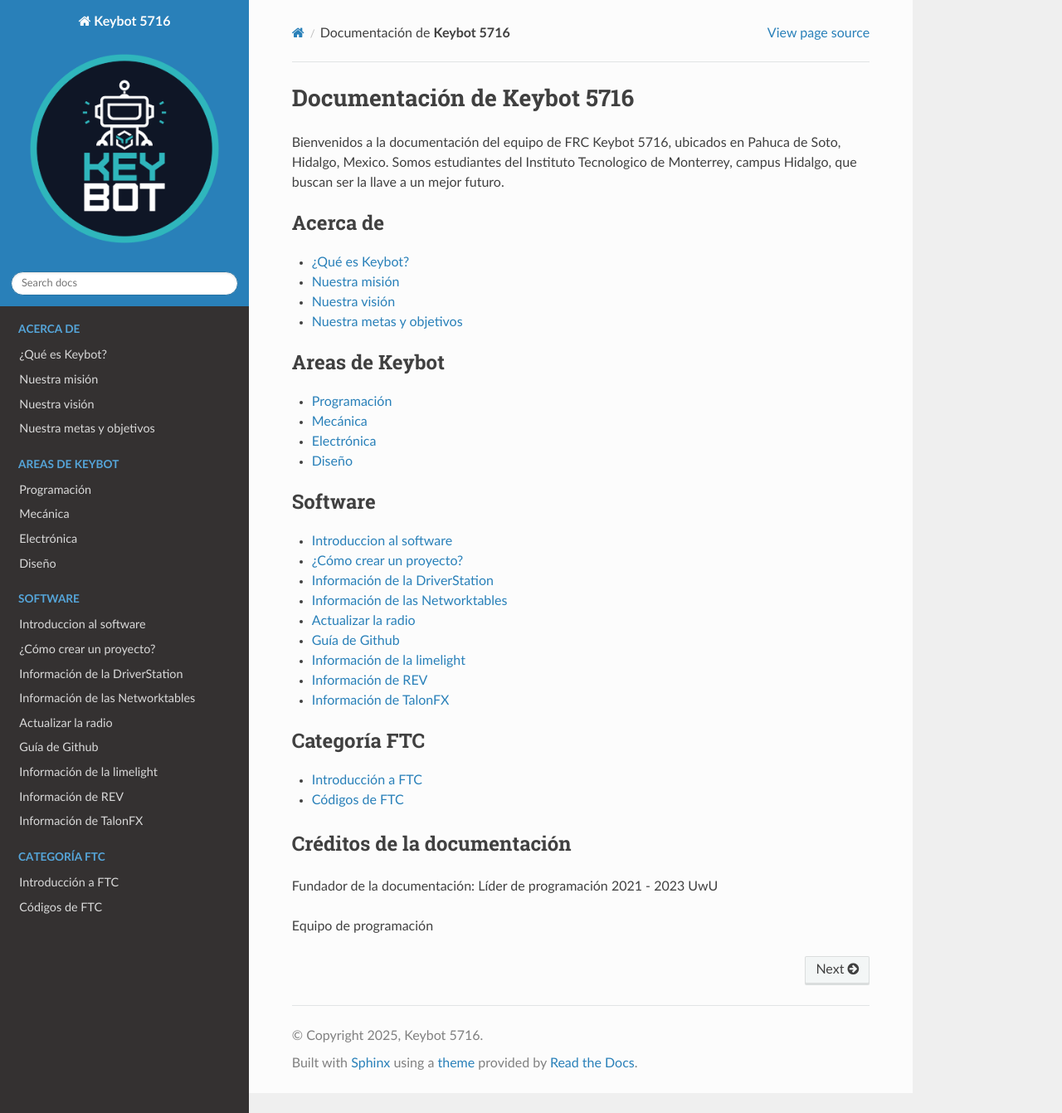
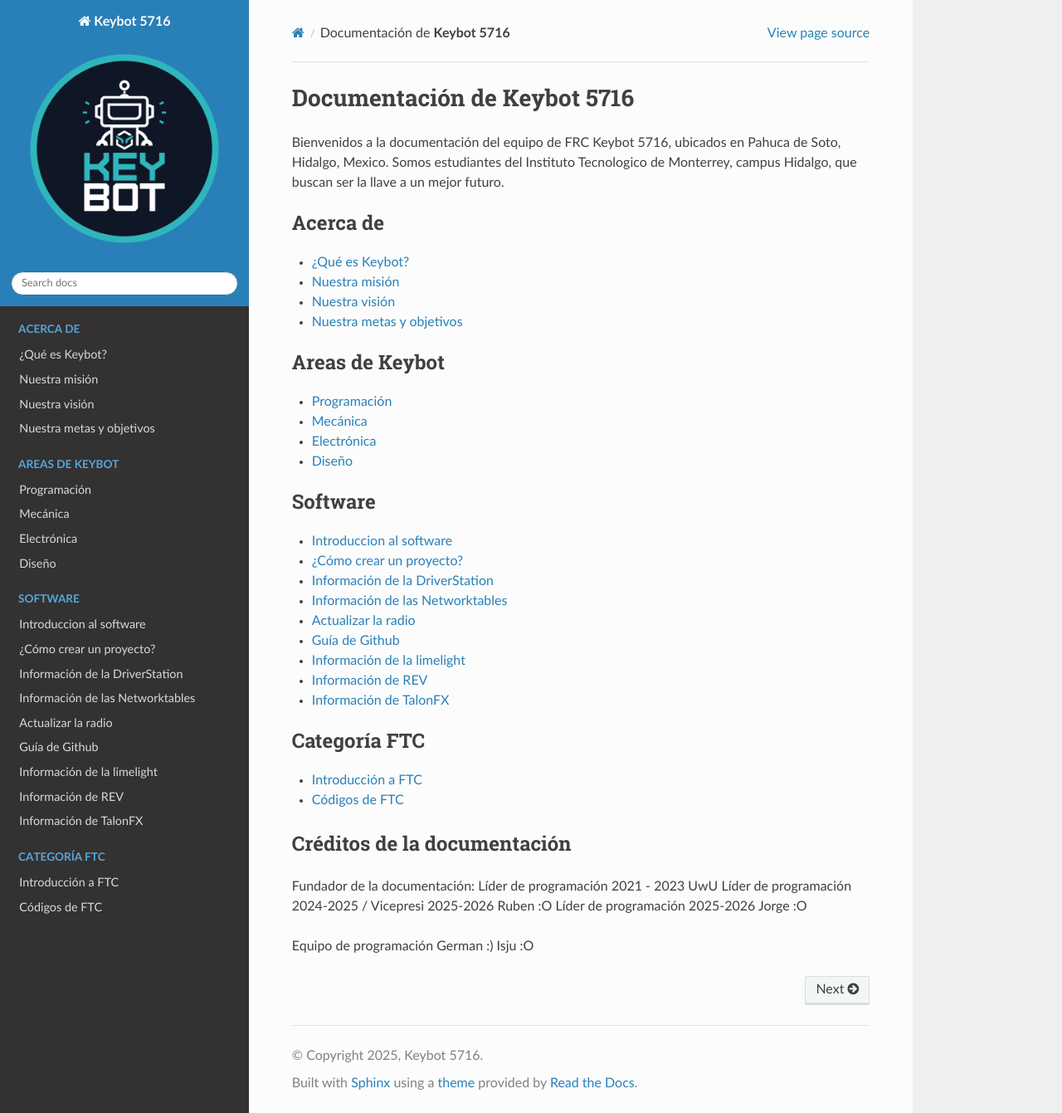
Before and after one commit to Keybot-5716/KeybotDocs, a Sphinx documentation site: the page built from source/index.rst, in a window 1280 px wide and 1341 px high. Shown: the whole window at 83% size. Built offline with Sphinx 7.4.7 and the Read the Docs theme 3.1.0, drawn with Linux system fonts in a browser that asks for light colours.

Commit message:
index.rst updates

```diff
--- a/source/index.rst
+++ b/source/index.rst
@@ -48,5 +48,9 @@ mejor futuro.
 Créditos de la documentación
 ----------------------------
 Fundador de la documentación: Líder de programación 2021 - 2023 UwU
+Líder de programación 2024-2025 / Vicepresi 2025-2026 Ruben :O
+Líder de programación 2025-2026 Jorge :O
 
 Equipo de programación
+German :)
+Isju :O
```
